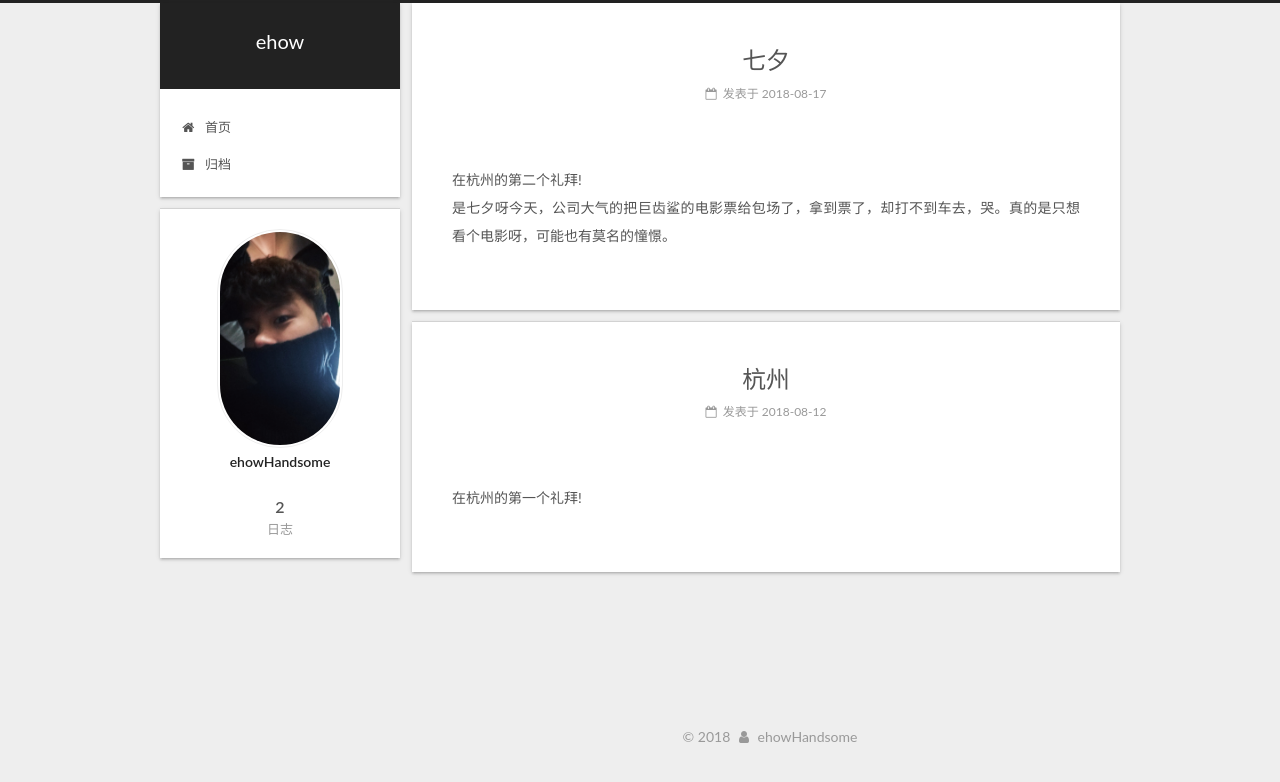
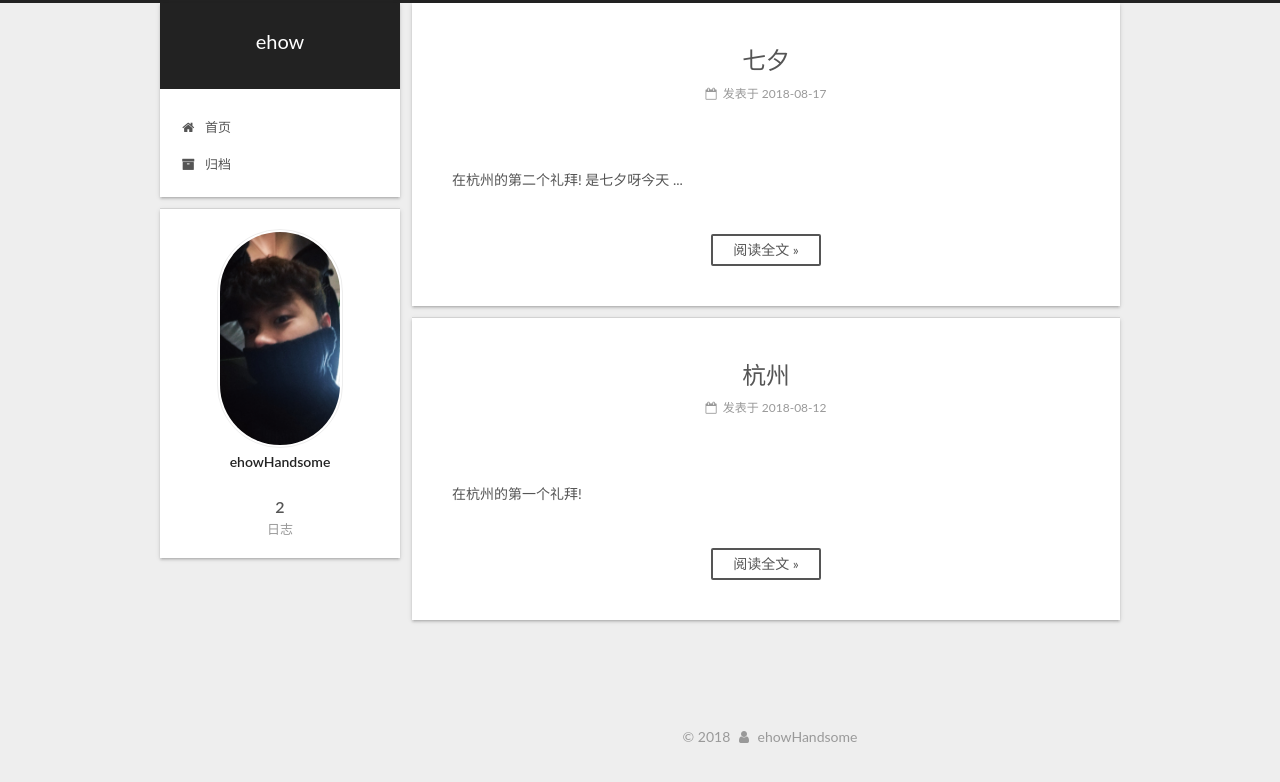
Before and after one commit to ehowHandsome/ehowHandsome.github.io, a plain HTML site: page index.html in a window 1280 px wide. Drawn offline with Linux system fonts and the light colour scheme; no server answers.

Commit message:
Site updated: 2018-08-18 14:37:31

```diff
--- a/css/main.css
+++ b/css/main.css
@@ -1927,7 +1927,7 @@ img:hover {
   width: 4px;
   height: 4px;
   border-radius: 50%;
-  background: #810e01;
+  background: #ffde44;
 }
 .links-of-blogroll {
   font-size: 13px;
--- a/index.html
+++ b/index.html
@@ -313,9 +313,15 @@
 
 
 
-            <p>  在杭州的第二个礼拜!<br>  是七夕呀今天，公司大气的把巨齿鲨的电影票给包场了，拿到票了，却打不到车去，哭。真的是只想看个电影呀，可能也有莫名的憧憬。</p>
-
-
+            在杭州的第二个礼拜!  是七夕呀今天
+          ...
+          <!--noindex-->
+          <div class="post-button text-center">
+            <a class="btn" href="/2018/08/17/second/#more" rel="contents">
+              阅读全文 &raquo;
+            </a>
+          </div>
+          <!--/noindex-->
 
 
     </div>
@@ -433,9 +439,16 @@
 
 
 
-            <p>  在杭州的第一个礼拜!</p>
+            在杭州的第一个礼拜!
 
 
+          <!--noindex-->
+          <div class="post-button text-center">
+            <a class="btn" href="/2018/08/12/first/#more" rel="contents">
+              阅读全文 &raquo;
+            </a>
+          </div>
+          <!--/noindex-->
 
 
     </div>
```
